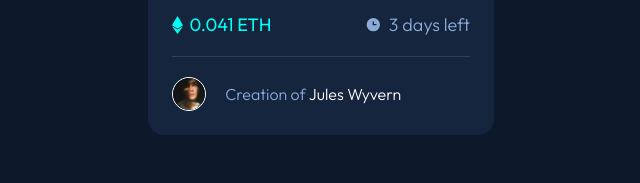
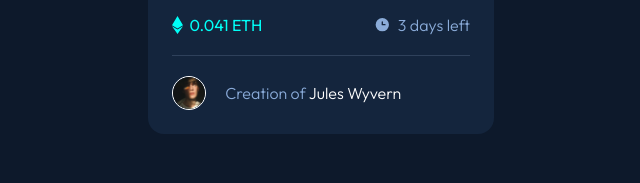
Before and after one commit to CRKNO/NFT-preview-card-component, a plain HTML site: page index.html in a window 1280 px wide. Shown: the part 557-740 px from the top of the page, 319-959 px from the left. Drawn offline with Linux system fonts and the light colour scheme.

Commit message:
Add files via upload

```diff
--- a/style.css
+++ b/style.css
@@ -41,9 +41,6 @@ main{
 
     background-color: var(--very-dark-blue-card-BG);
 }
-.card p{
-    font-size: var(--paragraph);
-}
 .nft-img{
     border-radius: .5rem;
     width: 100%;
@@ -66,6 +63,7 @@ main{
     font-weight: 300;
     line-height:calc(1.6*var(--paragraph));
 
+    font-size: var(--paragraph);
     color: var(--soft-blue);
 }
 .purchase-info{
```
